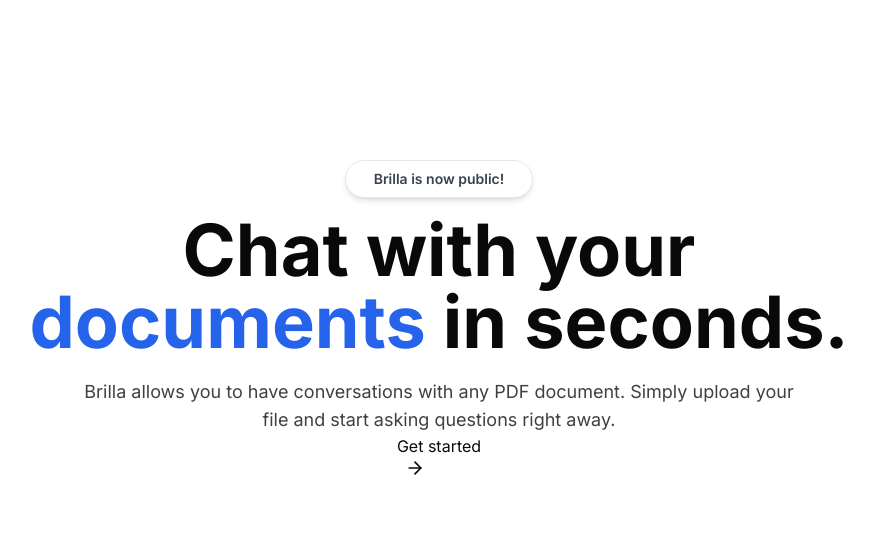
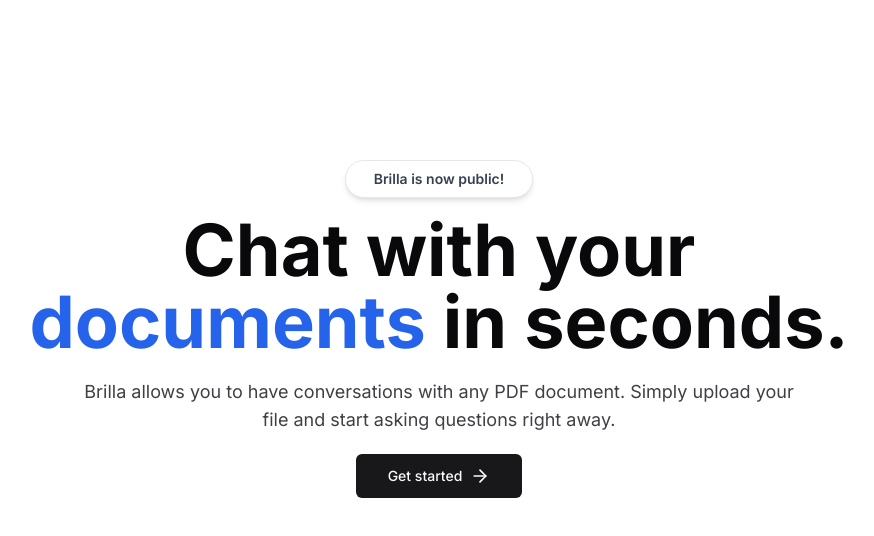
Before and after one commit to nkrumahthis/brilla, a Next.js app: page / in a window 1280 px wide. Shown: the top 536 px of the page, without its empty margins (201-1075 px from the left). Built offline with nearby package versions, Linux system fonts and the light colour scheme.

Commit message:
CTA button

```diff
--- a/src/app/page.tsx
+++ b/src/app/page.tsx
@@ -1,6 +1,7 @@
 import MaxWidthWrapper from '@/components/MaxWidthWrapper'
 import Link from 'next/link'
 import { ArrowRight } from "lucide-react"
+import { buttonVariants } from '@/components/ui/button'
 
 export default function Home() {
   return (
@@ -14,7 +15,9 @@
       <p className="mt-5 max-w-prose text-zinc-700 sm:text-lg">
         Brilla allows you to have conversations with any PDF document. Simply upload your file and start asking questions right away.
       </p>
-      <Link href="/dashboard" target="_blank">
+      <Link className= {buttonVariants({
+        size: 'lg', className: 'mt-5'
+      })}  href="/dashboard" target="_blank">
         Get started <ArrowRight className='ml-2 h-5 w-5'/>
       </Link>
     </MaxWidthWrapper>
```
